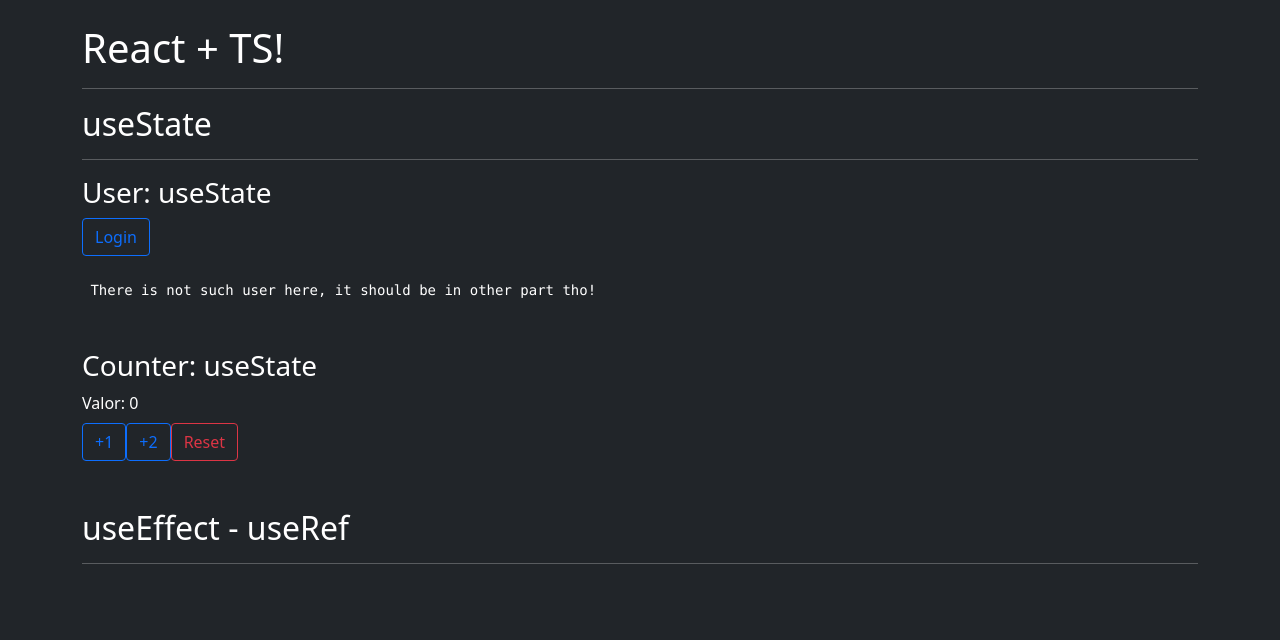
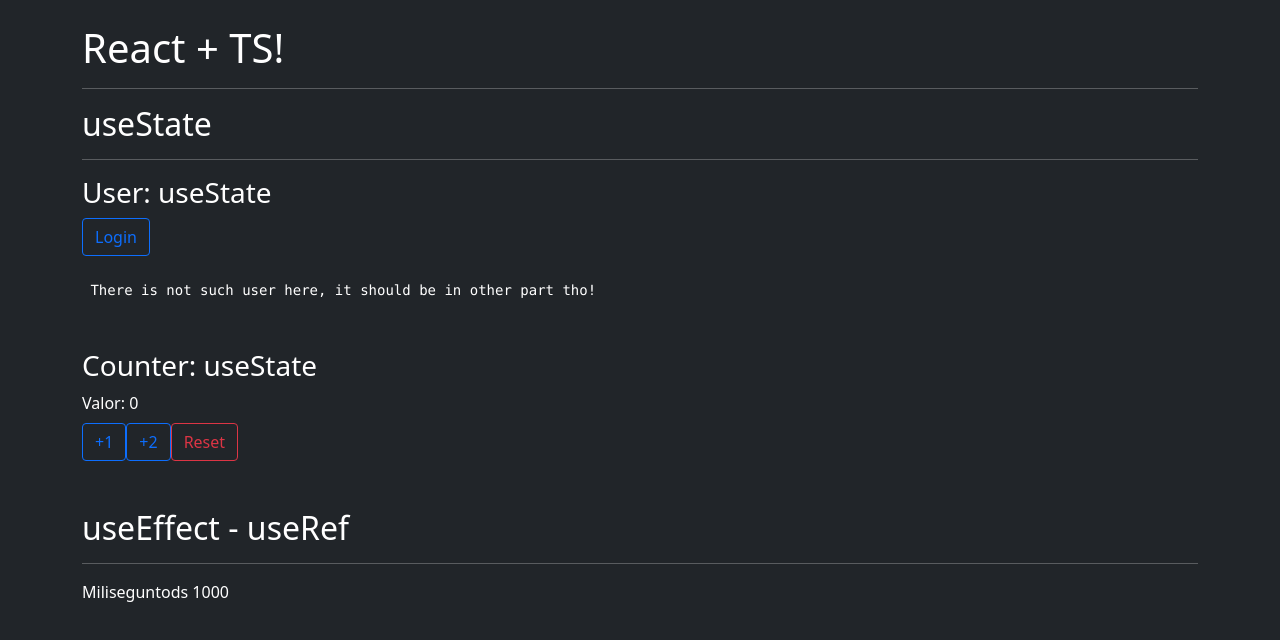
Before and after one commit to Davidcastel26/React-with-TypeScript, a React (Create React App) app in the folder mi-app/: page / in a window 1280 px wide. Shown: the top 640 px of the page. Built offline with nearby package versions, Linux system fonts and the light colour scheme.

Commit message:
useEffect

```diff
--- a/mi-app/src/App.tsx
+++ b/mi-app/src/App.tsx
@@ -1,4 +1,6 @@
 import Counter from "./components/Counter";
+import TimerPadre from "./components/TimerPadre";
+
 import User from "./components/User";
 
 function App() {
@@ -14,7 +16,7 @@
 
       <h2 className="mt-5">useEffect - useRef</h2>
       <hr />
-
+      <TimerPadre />
     </>
   );
 }
--- /dev/null
+++ b/mi-app/src/components/TimerPadre.tsx
@@ -0,0 +1,10 @@
+
+const TimerPadre = () => {
+  return (
+    <>
+      <span>Miliseguntods { 1000 } </span>
+    </>
+  )
+}
+
+export default TimerPadre
```
